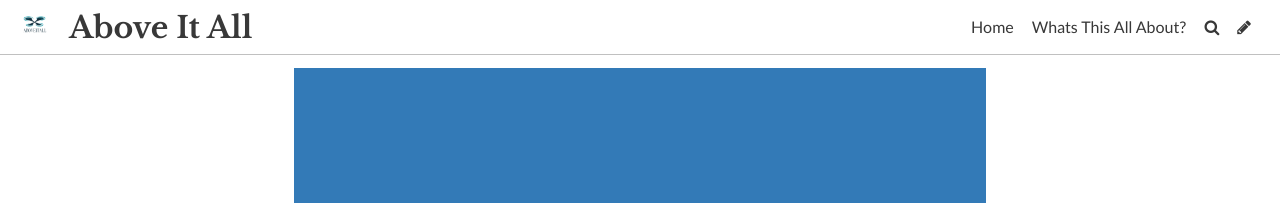
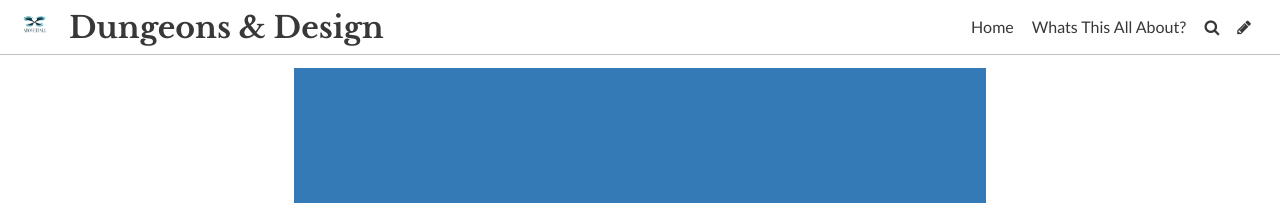
Before and after one commit to LJOHN15/emergence, a Jekyll site: the page built from pages/home.md, in a window 1280 px wide. Shown: the top 203 px of the page. Built offline with Jekyll 4.4.1, drawn with Linux system fonts in a browser that asks for light colours; some web fonts are replaced.

Commit message:
Update Settings “general”

```diff
--- a/_data/settings.yml
+++ b/_data/settings.yml
@@ -1,4 +1,4 @@
-title: Above It All
+title: Dungeons & Design
 description: A website with a blog
 footer_text: Copyright 2021 Lester John
 header_feature_image: ../uploads/dji_0410.jpg
```
